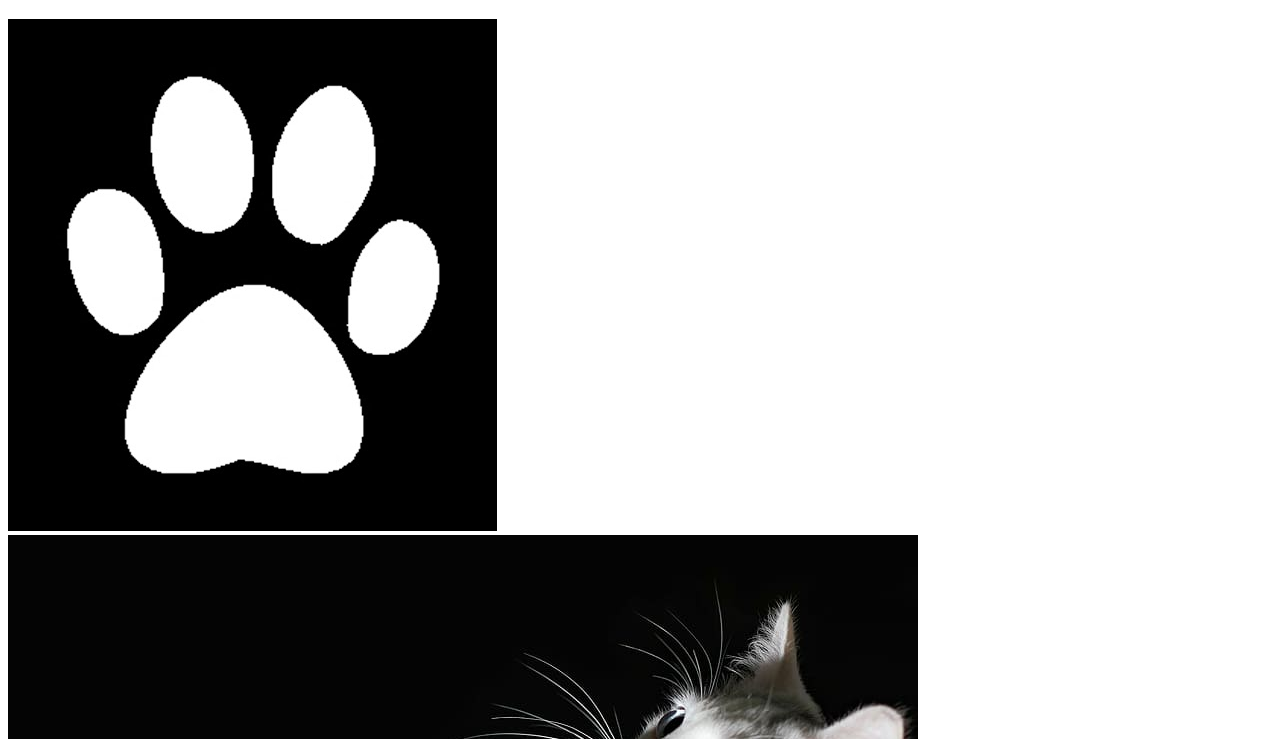
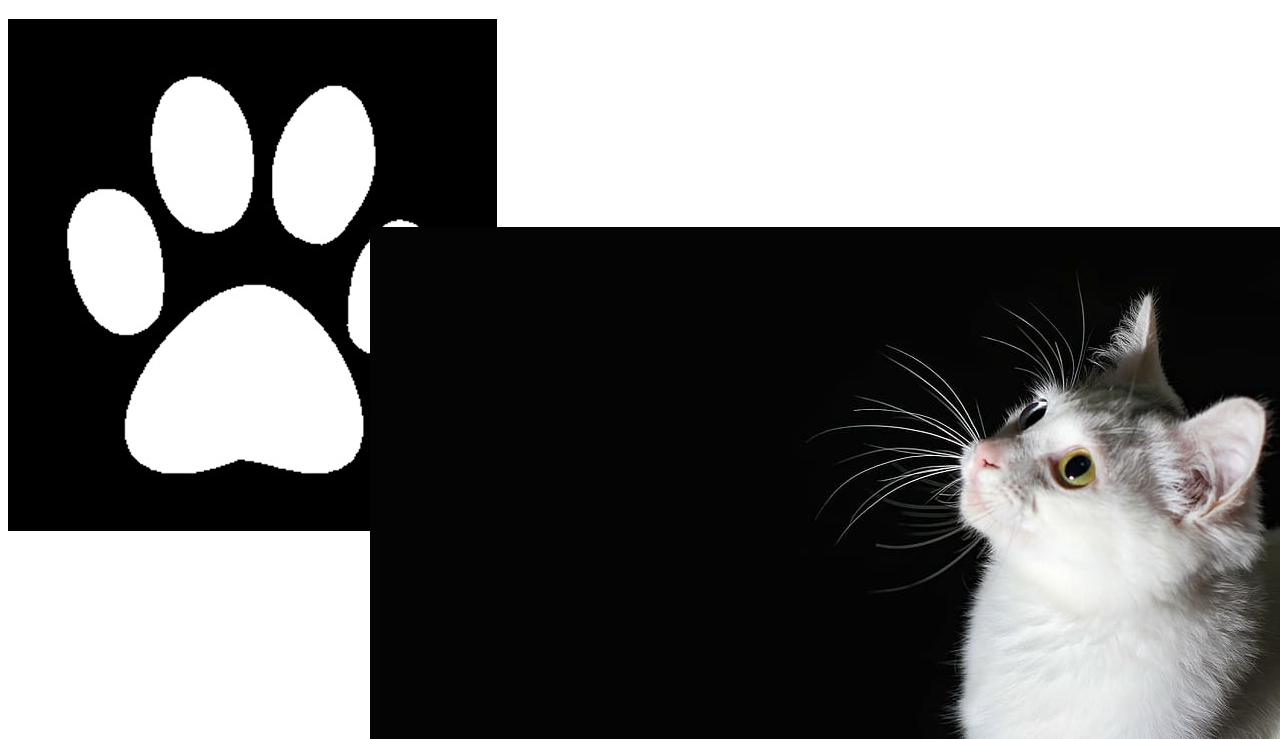
Before and after one commit to scampcoder/cat-switch, a plain HTML site: page index.html in a window 1280 px wide. Shown: the part 61-800 px from the top of the page. Drawn offline with Linux system fonts and the light colour scheme.

Commit message:
Create whitecat class

```diff
--- a/index.html
+++ b/index.html
@@ -11,7 +11,7 @@
 
     <img id="paw" alt="pawprint" src="img/whitepaw.jpg">
 
-    <img id="cat" alt="kitty" src="img/whitecat.jpg">
+    <img id="cat" class="whitecat" alt="kitty" src="img/whitecat.jpg">
 
     <script type="text/javascript" src="script.js"></script>
   </body>
--- a/style.css
+++ b/style.css
@@ -0,0 +1,5 @@
+.whitecat {
+  position: absolute;
+  right: 0px;
+  bottom: 0px;
+}
```
